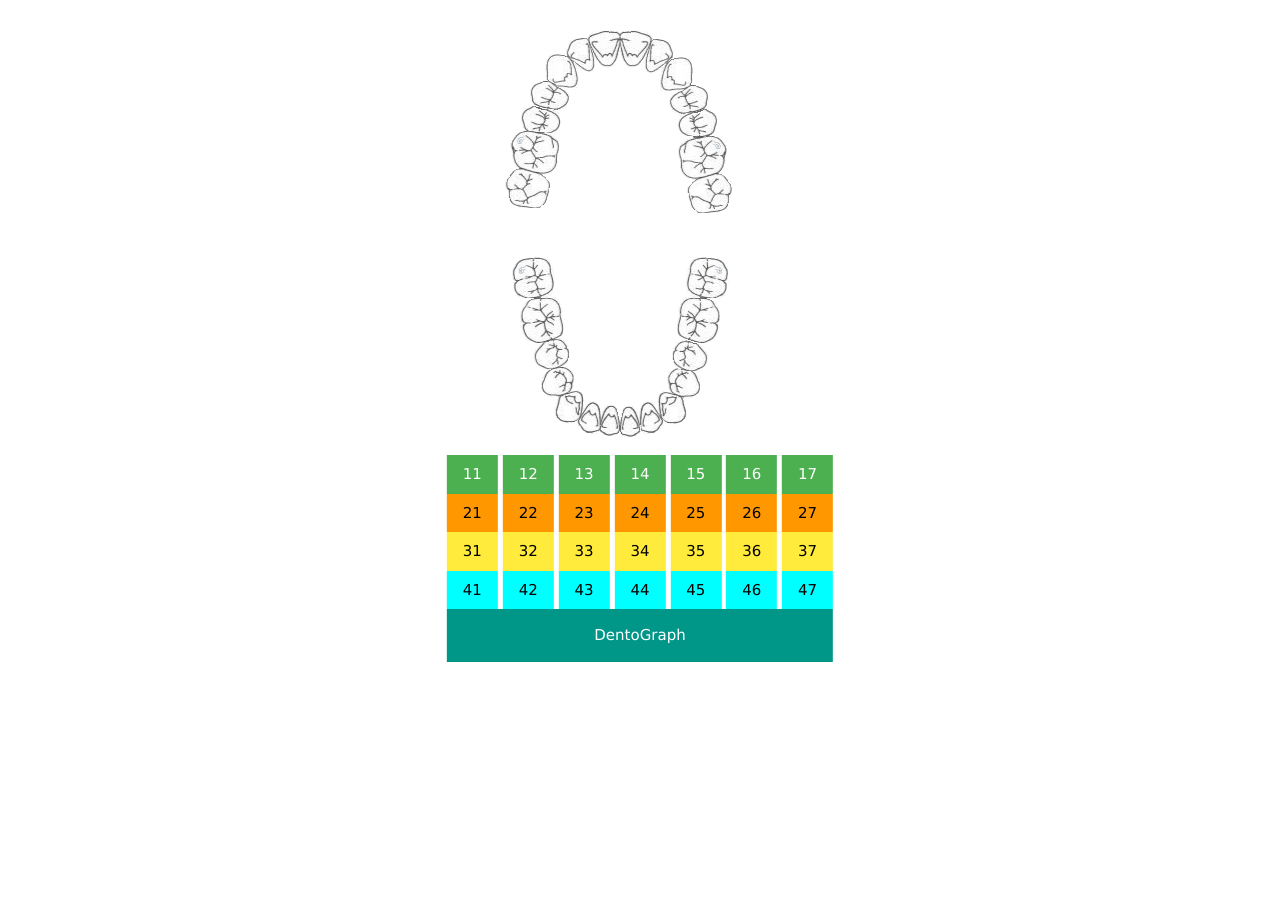
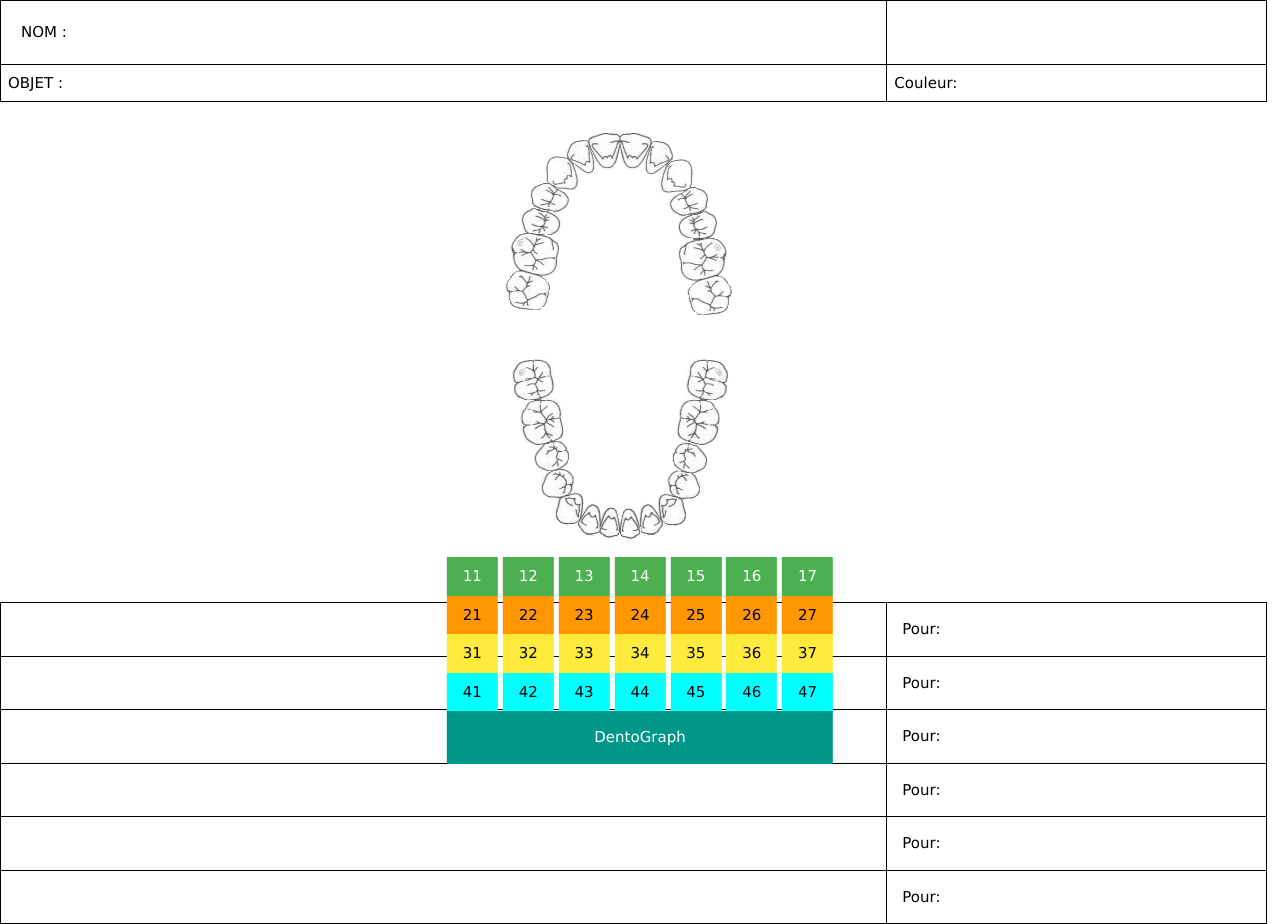
Before and after one commit to zirby/dentograph, a plain HTML site: page index.html in a window 1280 px wide. Before the commit the page ends 800 px from the top, so only its background shows below. Drawn offline with nearby package versions, Linux system fonts and the light colour scheme.

Commit message:
nom + objet

```diff
--- a/index.html
+++ b/index.html
@@ -21,7 +21,17 @@
     </style>
 </head>
 <body>
-    <div class="w3-display-container w3-white" style="height:600px;">
+    <table style="width:99%;border-collapse: collapse">
+        <tr>
+            <td style="width:70%;border: 1px solid black; padding:20px">NOM :</td>
+            <td style="border: 1px solid black; padding:20px"></td>
+        </tr>
+        <tr>
+            <td style="width:70%;border: 1px solid black; padding:7px">OBJET :</td>
+            <td style="border: 1px solid black; padding:7px">Couleur:</td>
+        </tr>
+    </table>
+    <div class="w3-display-container w3-white" style="height:500px;">
     <div class="w3-display-topmiddle w3-padding">
         <div class="imgbase">
             <img id="27" src="img/27.png" width="44" height="39" style="position:absolute;top:166px;left:241px">
@@ -38,6 +48,7 @@
             <img id="15" src="img/15.png" width="39" height="28" style="position:absolute;top:98px;left:75px">
             <img id="16" src="img/16.png" width="49" height="44" style="position:absolute;top:123px;left:64px">
             <img id="17" src="img/17.png" width="44" height="39" style="position:absolute;top:161px;left:59px">
+
             <img id="31" src="img/31.png" width="21" height="33" style="position:absolute;top:398px;left:173px">
             <img id="41" src="img/41.png" width="21" height="33" style="position:absolute;top:397px;left:152px">
             <img id="32" src="img/32.png" width="24" height="33" style="position:absolute;top:393px;left:193px">
@@ -53,6 +64,7 @@
             <img id="37" src="img/37.png" width="44" height="41" style="position:absolute;top:249px;left:238px">
             <img id="47" src="img/47.png" width="44" height="41" style="position:absolute;top:249px;left:65px">
         </div>
+
         <div class="btndents">
             <button class="w3-button w3-green" onclick="fnc11()">11</button>
             <button class="w3-button w3-green" onclick="fnc12()">12</button>
@@ -82,12 +94,39 @@
             <button class="w3-button w3-aqua" onclick="fnc45()">45</button>
             <button class="w3-button w3-aqua" onclick="fnc46()">46</button>
             <button class="w3-button w3-aqua" onclick="fnc47()">47</button>
-            <footer class="w3-container w3-center w3-teal">
+            <div class="w3-container w3-center w3-teal">
               <p>DentoGraph</p>
-            </footer>
+            </div>
         </div>
     </div>
 </div>
+<table style="width:99%;border-collapse: collapse">
+        <tr>
+            <td style="width:70%;border: 1px solid black; padding:15px"></td>
+            <td style="border: 1px solid black; padding:15px">Pour:</td>
+        </tr>
+        <tr>
+            <td style="width:70%;border: 1px solid black; padding:15px"></td>
+            <td style="border: 1px solid black; padding:15px">Pour:</td>
+        </tr>
+        <tr>
+            <td style="width:70%;border: 1px solid black; padding:15px"></td>
+            <td style="border: 1px solid black; padding:15px">Pour:</td>
+        </tr>
+        <tr>
+            <td style="width:70%;border: 1px solid black; padding:15px"></td>
+            <td style="border: 1px solid black; padding:15px">Pour:</td>
+        </tr>
+        <tr>
+            <td style="width:70%;border: 1px solid black; padding:15px"></td>
+            <td style="border: 1px solid black; padding:15px">Pour:</td>
+        </tr>
+        <tr>
+            <td style="width:70%;border: 1px solid black; padding:15px"></td>
+            <td style="border: 1px solid black; padding:15px">Pour:</td>
+        </tr>
+
+</table>
     <script>
         function fnctoggle( xx ){
             if (xx.style.display === "none") {
```
